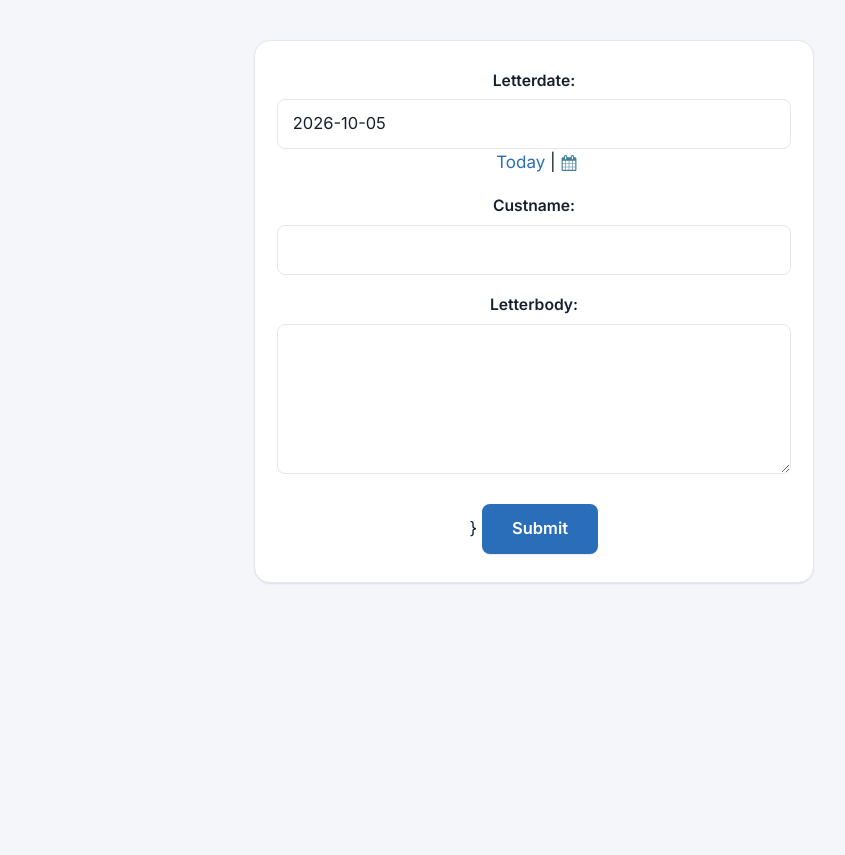
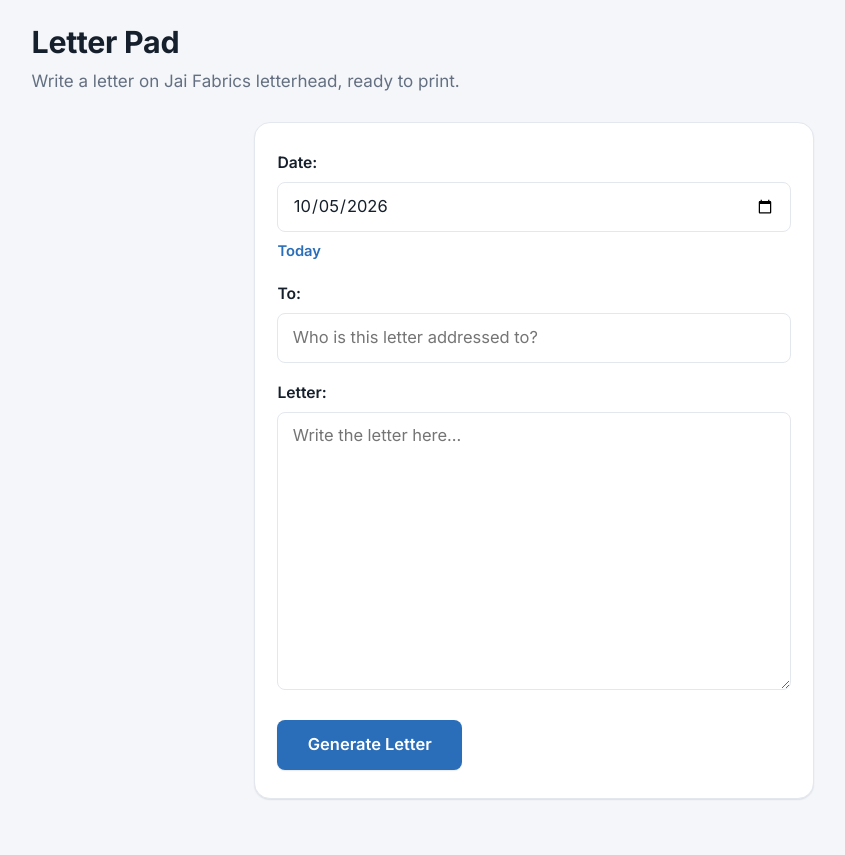
Before and after one commit to jaiparmani/billGenerator, a Django app: page /generateLetter in a window 1280 px wide. Shown: the part 104-959 px from the top of the page, without its empty margins (106-951 px from the left). Before the commit the page ends 688 px from the top, so only its background shows below. Run offline with Django 3.2, Linux system fonts and the light colour scheme; some libraries are stand-ins or nearby versions.

Commit message:
Redesign Letter Pad - fix broken rendering, restore printing
The feature had several real bugs, not just a dated look:
- {{form.as_p}}} had a stray extra "}" that rendered literally on the
  form page.
- Typed paragraph breaks were lost - letterBody rendered raw instead
  of through |linebreaks, so a multi-paragraph letter came out as one
  run-on block.
- A stray leftover backtick rendered above the signature.
- The Print/Export toolbar that bill.html has was present in
  letterPad.html too, but commented out - there was no way to print a
  letter from the UI at all, only the browser's own Ctrl+P with zero
  guidance.
- Vertical spacing before the signature was 50 hardcoded <br> tags
  instead of CSS, so it over- or under-shoots depending on letter
  length.
- The date field used the same admin calendar widget just replaced in
  Make Bill, and the date was pre-stringified to raw ISO
  (2026-10-05) instead of letting the template format it naturally.

Restored a Print button (plain window.print(), no backend route
needed - letters aren't persisted so there's no PDF-export equivalent
to getSaleBillPDF), added the page-header/empty-state polish the rest
of the app already has, widened the letter textarea, and fixed the
generateLetter view falling through to None on an invalid POST (same
bug pattern already fixed on salePartyWise this session).

Verified end-to-end on an isolated copy of the data: submitted a
three-paragraph letter and confirmed each paragraph rendered as its
own block, the date showed as "October 5, 2026", no stray characters,
and the Print button is present and correctly wired.

Co-Authored-By: Claude Sonnet 5 <noreply@anthropic.com>

```diff
--- a/JaiFabricsInvoice/InvoiceGeneration/forms.py
+++ b/JaiFabricsInvoice/InvoiceGeneration/forms.py
@@ -163,9 +163,21 @@ class purchasePartyWiseForm(forms.Form):
 
 
 class letterForm(forms.Form):
-    letterDate = forms.DateField(widget=AdminDateWidget, initial=datetime.date.today())
-    custName = forms.CharField(max_length=100)
-    letterBody=forms.CharField(max_length=1000, widget=forms.Textarea(attrs={"rows":5, "cols":20}))
+    letterDate = forms.DateField(
+        label="Date",
+        widget=forms.DateInput(attrs={'type': 'date'}, format='%Y-%m-%d'),
+        initial=datetime.date.today(),
+    )
+    custName = forms.CharField(
+        label="To",
+        max_length=100,
+        widget=forms.TextInput(attrs={'placeholder': "Who is this letter addressed to?"}),
+    )
+    letterBody = forms.CharField(
+        label="Letter",
+        max_length=1000,
+        widget=forms.Textarea(attrs={'rows': 10, 'placeholder': "Write the letter here…"}),
+    )
 
 
 
--- a/JaiFabricsInvoice/InvoiceGeneration/templates/letterFormPage.html
+++ b/JaiFabricsInvoice/InvoiceGeneration/templates/letterFormPage.html
@@ -1,16 +1,34 @@
 {% extends 'base.html' %}
 {% block body_block %}
-<div align='center' class="container">
-<p></p>
-<p></p>
-    <form class="" action="{% url 'generateLetter' %}" method="post">
+<div class="page-header">
+  <h1>Letter Pad</h1>
+  <p class="text-muted">Write a letter on Jai Fabrics letterhead, ready to print.</p>
+</div>
+<form action="{% url 'generateLetter' %}" method="post">
+  {% csrf_token %}
+  {{ form.as_p }}
+  <input type="submit" name="" value="Generate Letter">
+</form>
 
-      {% csrf_token %}
-    {{form.as_p}}}
-
-    <input type="submit" name="" value="Submit">
-  </form>
-
-
-</div>
-{% endblock%}
+<script>
+  // Native date inputs don't offer a one-tap "today" shortcut the way
+  // the old admin calendar widget did - add one back.
+  (function () {
+    var dateField = document.getElementById('id_letterDate');
+    if (!dateField) return;
+    var todayLink = document.createElement('a');
+    todayLink.href = '#';
+    todayLink.className = 'date-today-link';
+    todayLink.textContent = 'Today';
+    todayLink.addEventListener('click', function (e) {
+      e.preventDefault();
+      var now = new Date();
+      var mm = String(now.getMonth() + 1).padStart(2, '0');
+      var dd = String(now.getDate()).padStart(2, '0');
+      dateField.value = now.getFullYear() + '-' + mm + '-' + dd;
+      dateField.dispatchEvent(new Event('change'));
+    });
+    dateField.insertAdjacentElement('afterend', todayLink);
+  })();
+</script>
+{% endblock %}
--- a/JaiFabricsInvoice/InvoiceGeneration/views.py
+++ b/JaiFabricsInvoice/InvoiceGeneration/views.py
@@ -633,10 +633,12 @@ def generateLetter(request):
         form = letterForm(request.POST)
         if form.is_valid():
             custName=str(form.cleaned_data['custName'])
-            letterDate=str(form.cleaned_data['letterDate'])
+            letterDate=form.cleaned_data['letterDate']
 
             letterBody=str(form.cleaned_data['letterBody'])
             return render(request, 'letterPad.html', {'letterDate':letterDate,'custName':custName, 'letterBody':letterBody, })
+        else:
+            return render(request, 'letterFormPage.html',{'form':form})
     else:
         form=letterForm
 
```
Also changed, not shown: JaiFabricsInvoice/InvoiceGeneration/templates/letterPad.html (+25 -46 lines).
